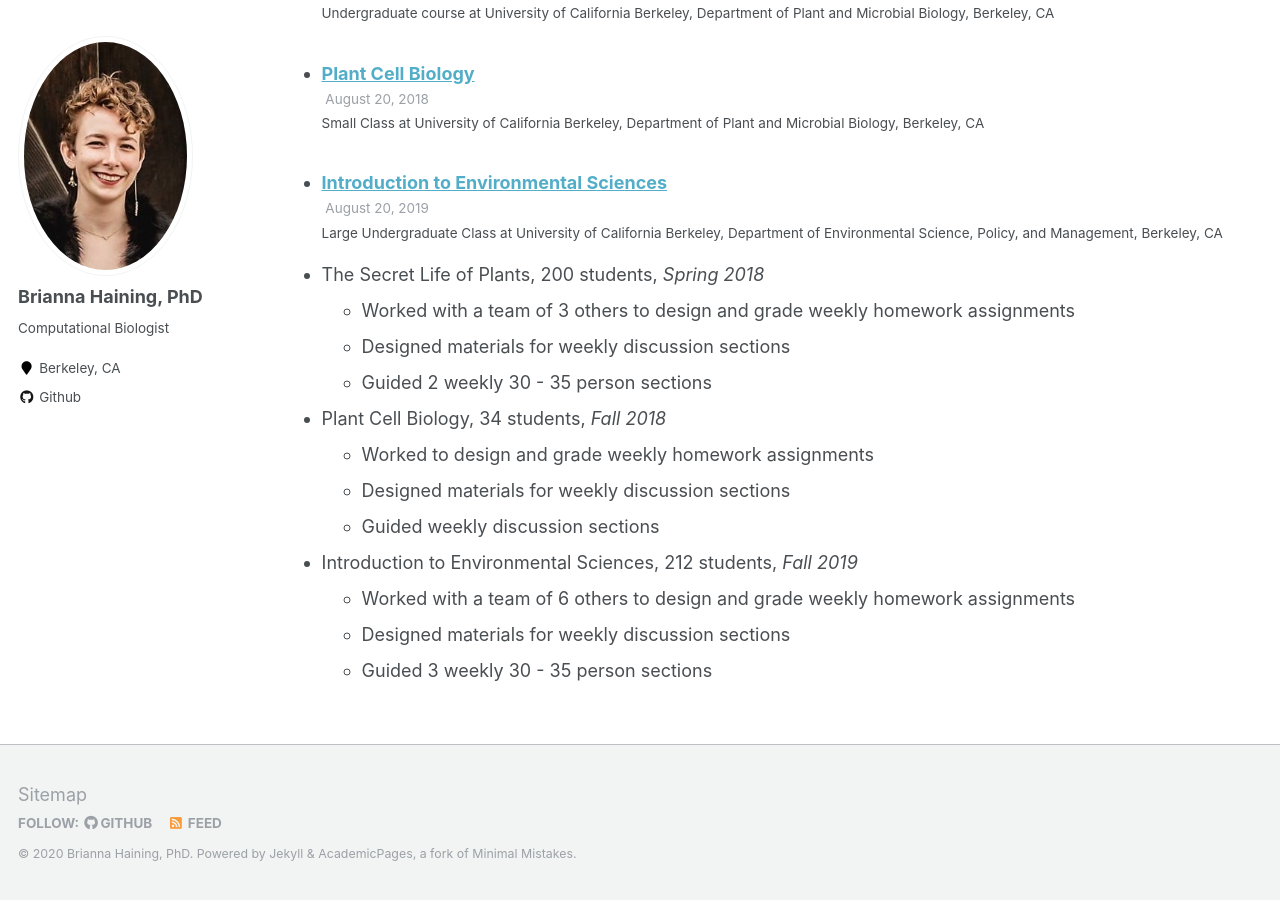
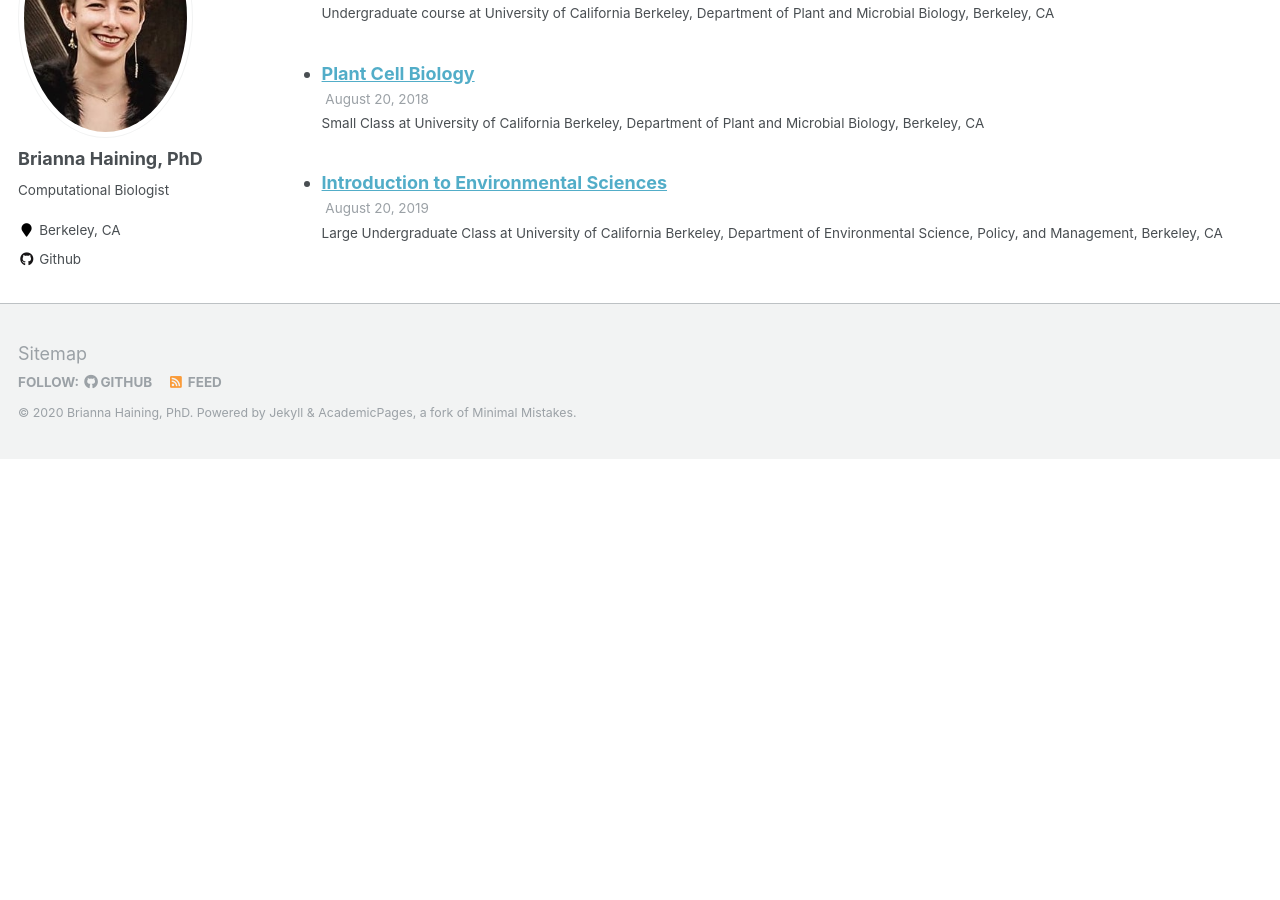
Before and after one commit to haining-b/haining-b.github.io, a Jekyll site: the page built from _pages/cv.md, in a window 1280 px wide and 900 px high, scrolled down 3724 px. Built offline with Jekyll 4.4.1, drawn with Linux system fonts in a browser that asks for light colours; after the commit the page ends 4183 px from its top, so only the background shows below that.

Commit message:
Update cv.md

```diff
--- a/_pages/cv.md
+++ b/_pages/cv.md
@@ -89,17 +89,3 @@
   <ul>{% for post in site.teaching %}
     {% include archive-single-talk-cv.html %}
   {% endfor %}</ul>
-  * The Secret Life of Plants, 200 students, <i> Spring 2018 </i>
-    * Worked with a team of 3 others to design and grade weekly homework assignments
-    * Designed materials for weekly discussion sections
-    * Guided 2 weekly 30 - 35 person sections
-
-  * Plant Cell Biology, 34 students, <i> Fall 2018</i>
-    * Worked to design and grade weekly homework assignments
-    * Designed materials for weekly discussion sections
-    * Guided weekly discussion sections
-
-  * Introduction to Environmental Sciences, 212 students, <i> Fall 2019 </i>
-    * Worked with a team of 6 others to design and grade weekly homework assignments
-    * Designed materials for weekly discussion sections
-    * Guided 3 weekly 30 - 35 person sections
```
